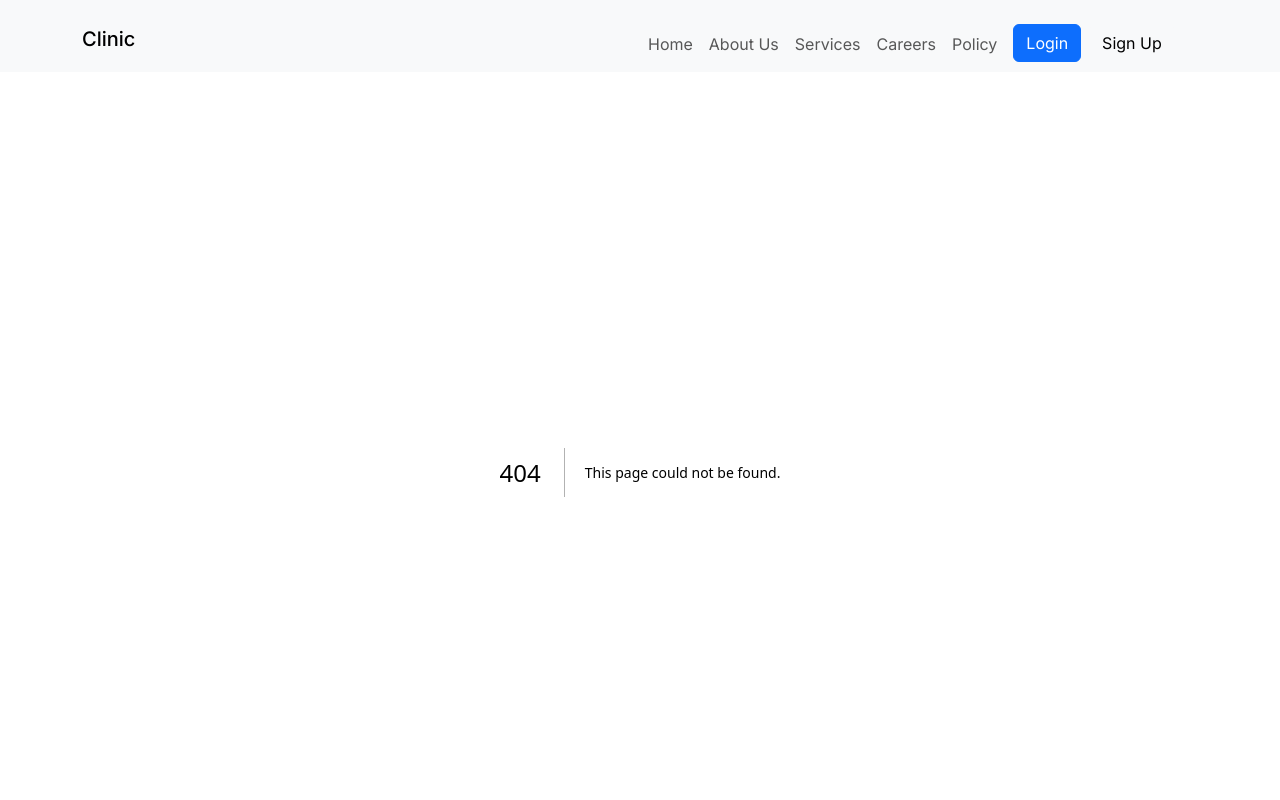
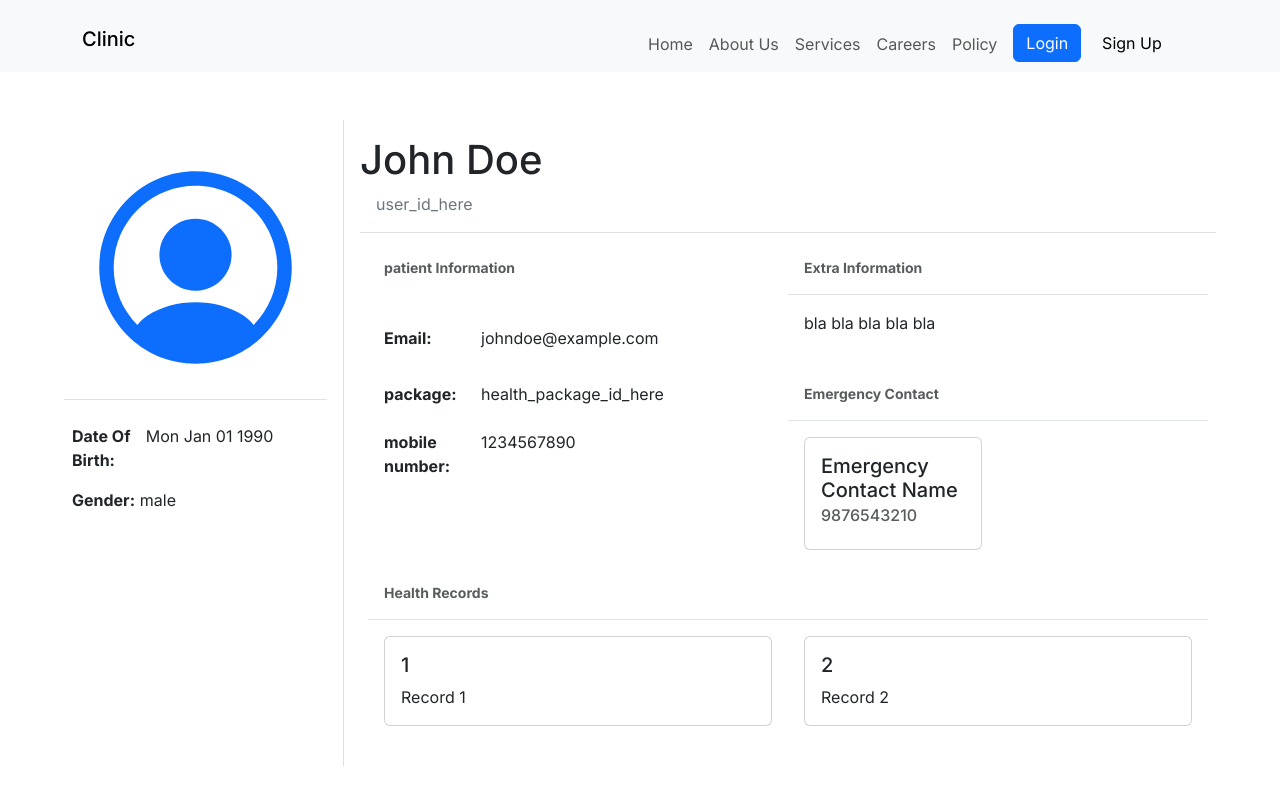
Before and after one commit to yassinfayed/ay-haga-Clinic, a Next.js app in the folder frontend/: page /patient/1 in a window 1280 px wide. Before the commit this address had no page. Shown: the top 800 px of the page. Built offline with nearby package versions, Linux system fonts and the light colour scheme.

Commit message:
created patient profile

```diff
--- /dev/null
+++ b/frontend/src/app/patient/[id]/page.js
@@ -0,0 +1,133 @@
+"use client";
+import Image from "next/image";
+import { useState } from "react";
+import { Card } from "../../../../components/Card";
+
+export default function patientProfile({ params }) {
+  const [patient, setPatient] = useState({
+    user: "user_id_here", // Replace with a valid user ID
+    name: "John Doe",
+    email: "johndoe@example.com",
+    dateOfBirth: new Date("1990-01-01"),
+    gender: "male",
+    package: "health_package_id_here", // Replace with a valid health package ID
+    mobileNumber: "1234567890",
+    emergencyContact: {
+      fullName: "Emergency Contact Name",
+      mobileNumber: "9876543210",
+    },
+    healthRecords: ["Record 1", "Record 2"],
+  });
+  const permission = "patient";
+  const id = params.id;
+
+  function HealthRecords() {
+    return (
+      <div className="d-flex">
+        {patient.healthRecords.map((value, index) => (
+          <div className="w-50 p-3" key={index}>
+            <Card title={index + 1} text={value}></Card>
+          </div>
+        ))}
+      </div>
+    );
+  }
+
+  return (
+    <div className=" p-5 d-flex">
+      <div className=" w-25 border-end">
+        <div className="p-3 border-bottom m-3">
+          <div className="d-flex justify-content-center ">
+            <svg
+              viewBox="0 0 24 24"
+              fill="none"
+              xmlns="http://www.w3.org/2000/svg"
+            >
+              <g id="SVGRepo_bgCarrier" strokeWidth="0"></g>
+              <g id="SVGRepo_tracerCarrier" strokeLinejoin="round"></g>
+              <g id="SVGRepo_iconCarrier">
+                {" "}
+                <path
+                  d="M22 12C22 6.49 17.51 2 12 2C6.49 2 2 6.49 2 12C2 14.9 3.25 17.51 5.23 19.34C5.23 19.35 5.23 19.35 5.22 19.36C5.32 19.46 5.44 19.54 5.54 19.63C5.6 19.68 5.65 19.73 5.71 19.77C5.89 19.92 6.09 20.06 6.28 20.2C6.35 20.25 6.41 20.29 6.48 20.34C6.67 20.47 6.87 20.59 7.08 20.7C7.15 20.74 7.23 20.79 7.3 20.83C7.5 20.94 7.71 21.04 7.93 21.13C8.01 21.17 8.09 21.21 8.17 21.24C8.39 21.33 8.61 21.41 8.83 21.48C8.91 21.51 8.99 21.54 9.07 21.56C9.31 21.63 9.55 21.69 9.79 21.75C9.86 21.77 9.93 21.79 10.01 21.8C10.29 21.86 10.57 21.9 10.86 21.93C10.9 21.93 10.94 21.94 10.98 21.95C11.32 21.98 11.66 22 12 22C12.34 22 12.68 21.98 13.01 21.95C13.05 21.95 13.09 21.94 13.13 21.93C13.42 21.9 13.7 21.86 13.98 21.8C14.05 21.79 14.12 21.76 14.2 21.75C14.44 21.69 14.69 21.64 14.92 21.56C15 21.53 15.08 21.5 15.16 21.48C15.38 21.4 15.61 21.33 15.82 21.24C15.9 21.21 15.98 21.17 16.06 21.13C16.27 21.04 16.48 20.94 16.69 20.83C16.77 20.79 16.84 20.74 16.91 20.7C17.11 20.58 17.31 20.47 17.51 20.34C17.58 20.3 17.64 20.25 17.71 20.2C17.91 20.06 18.1 19.92 18.28 19.77C18.34 19.72 18.39 19.67 18.45 19.63C18.56 19.54 18.67 19.45 18.77 19.36C18.77 19.35 18.77 19.35 18.76 19.34C20.75 17.51 22 14.9 22 12ZM16.94 16.97C14.23 15.15 9.79 15.15 7.06 16.97C6.62 17.26 6.26 17.6 5.96 17.97C4.44 16.43 3.5 14.32 3.5 12C3.5 7.31 7.31 3.5 12 3.5C16.69 3.5 20.5 7.31 20.5 12C20.5 14.32 19.56 16.43 18.04 17.97C17.75 17.6 17.38 17.26 16.94 16.97Z"
+                  fill="#0d6efd"
+                ></path>{" "}
+                <path
+                  d="M12 6.92969C9.93 6.92969 8.25 8.60969 8.25 10.6797C8.25 12.7097 9.84 14.3597 11.95 14.4197C11.98 14.4197 12.02 14.4197 12.04 14.4197C12.06 14.4197 12.09 14.4197 12.11 14.4197C12.12 14.4197 12.13 14.4197 12.13 14.4197C14.15 14.3497 15.74 12.7097 15.75 10.6797C15.75 8.60969 14.07 6.92969 12 6.92969Z"
+                  fill="#0d6efd"
+                ></path>{" "}
+              </g>
+            </svg>
+          </div>
+        </div>
+
+        <div className="py-2 d-flex ">
+          <span className="fw-bold w-25 ms-4">Date Of Birth: </span>
+          <span>{patient.dateOfBirth.toDateString()}</span>
+        </div>
+        <div className="py-2 d-flex ms-4">
+          <span className="fw-bold w-25">Gender: </span>
+          <span className="w-50">{patient.gender}</span>
+        </div>
+      </div>
+      <div className="p-3 w-75">
+        <div className="border-bottom d-flex ">
+          <div className="w-75">
+            <h1>{patient.name}</h1>
+            <p className="px-3 text-secondary">{patient.user}</p>
+          </div>
+        </div>
+
+        <div className="p-2 ">
+          <div className="d-flex">
+            <div className="w-50">
+              <div className="text-body-secondary fw-bold small p-3 ">
+                patient Information
+              </div>
+              <div className="p-3">
+                <div className="py-3 d-flex">
+                  <span className="fw-bold w-25">Email: </span>
+                  <span className="w-50">{patient.email}</span>
+                </div>
+
+                <div className="py-3 d-flex">
+                  <span className="fw-bold w-25">package: </span>
+                  <span className="w-50">{patient.package}</span>
+                </div>
+                <div className="py-2 d-flex">
+                  <span className="fw-bold w-25">mobile number: </span>
+                  <span>{patient.mobileNumber}</span>
+                </div>
+              </div>
+            </div>
+            <div className="w-50">
+              <div>
+                <div className="text-body-secondary fw-bold small p-3 border-bottom">
+                  Extra Information
+                </div>
+                <p className="p-3 ">bla bla bla bla bla</p>
+              </div>
+              <div>
+                <div className="text-body-secondary fw-bold small p-3 border-bottom">
+                  Emergency Contact
+                </div>
+                <div className="w-50 p-3">
+                  <Card
+                    title={patient.emergencyContact.fullName}
+                    subtitle={patient.emergencyContact.mobileNumber}
+                  />
+                </div>
+              </div>
+            </div>
+          </div>
+
+          <div>
+            <div className="text-body-secondary fw-bold small p-3 border-bottom">
+              Health Records
+            </div>
+            <HealthRecords />
+          </div>
+        </div>
+      </div>
+    </div>
+  );
+}
```
